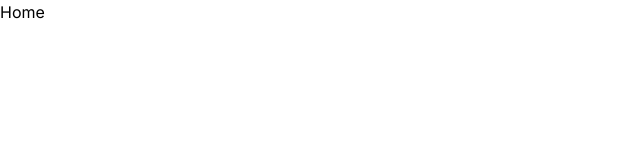
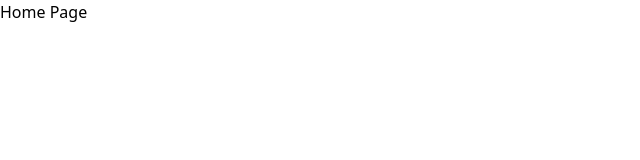
Before and after one commit to lukemoenning/api-portfolio, a Next.js app in the folder client/: page / in a window 1280 px wide. Shown: the top 160 px of the page, without its empty margins (0-640 px from the left). Built offline with nearby package versions, Linux system fonts and the light colour scheme.

Commit message:
Page layout

```diff
--- /dev/null
+++ b/client/app/components/page-wrapper/page-wrapper.styles.ts
@@ -0,0 +1,5 @@
+import styled from 'styled-components'
+
+export const PageWrapper = styled.div`
+  display: flex;
+`
--- /dev/null
+++ b/client/app/components/page-wrapper/page-wrapper.tsx
@@ -0,0 +1,22 @@
+// import { isValidElement } from 'react'
+import type { ReactNode } from 'react'
+
+import * as S from './page-wrapper.styles'
+
+type PageLayoutProps = {
+  children?: ReactNode
+}
+
+const PageWrapper = ({ children }: PageLayoutProps) => {
+  // const is404Page = isValidElement(children) && children.type === Error404
+
+  return (
+    <S.PageWrapper>
+      {/* {!is404Page && <Navbar />} */}
+      <div>{children}</div>
+      {/* {!is404Page && <Footer />} */}
+    </S.PageWrapper>
+  )
+}
+
+export default PageWrapper
--- a/client/app/layout.tsx
+++ b/client/app/layout.tsx
@@ -5,8 +5,8 @@ import { Inter } from 'next/font/google'
 const inter = Inter({ subsets: ['latin'] })
 
 export const metadata: Metadata = {
-  title: 'Create Next App',
-  description: 'Generated by create next app'
+  title: 'Luke Moenning',
+  description: 'API documentation for Luke Moenning'
 }
 
 export default function RootLayout({
--- a/client/app/page.tsx
+++ /dev/null
@@ -1,3 +0,0 @@
-export default function Home() {
-  return <h1>Home</h1>
-}
--- /dev/null
+++ b/client/pages/404.tsx
@@ -0,0 +1,9 @@
+const Error404Page = () => {
+  return (
+    <div>
+      <h1>404 - Page Not Found</h1>
+    </div>
+  )
+}
+
+export default Error404Page
--- /dev/null
+++ b/client/pages/_app.tsx
@@ -0,0 +1,17 @@
+import type { AppProps } from 'next/app'
+
+import PageWrapper from '@/app/components/page-wrapper/page-wrapper'
+
+import '../app/globals.css'
+
+const MyApp = ({ Component, pageProps }: AppProps) => {
+  return (
+    <>
+      <PageWrapper>
+        <Component {...pageProps} />
+      </PageWrapper>
+    </>
+  )
+}
+
+export default MyApp
--- /dev/null
+++ b/client/pages/_document.js
@@ -0,0 +1,25 @@
+import Document from 'next/document'
+import { ServerStyleSheet } from 'styled-components'
+
+export default class MyDocument extends Document {
+  static async getInitialProps(ctx) {
+    const sheet = new ServerStyleSheet()
+    const originalRenderPage = ctx.renderPage
+
+    try {
+      ctx.renderPage = () =>
+        originalRenderPage({
+          enhanceApp: (App) => (props) =>
+            sheet.collectStyles(<App {...props} />)
+        })
+
+      const initialProps = await Document.getInitialProps(ctx)
+      return {
+        ...initialProps,
+        styles: [initialProps.styles, sheet.getStyleElement()]
+      }
+    } finally {
+      sheet.seal()
+    }
+  }
+}
--- /dev/null
+++ b/client/pages/index.tsx
@@ -0,0 +1,5 @@
+const HomePage = () => {
+  return <div>Home Page</div>
+}
+
+export default HomePage
```
Also changed, not shown: client/package.json (+16 -8 lines), client/tsconfig.json (+19 -5 lines), client/.eslintrc.json, 1 other file (tests, documents, lock files or other folders).
